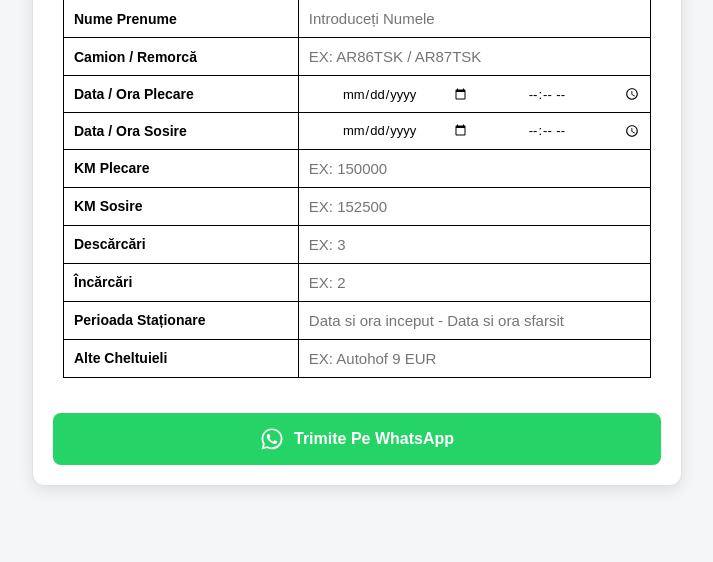
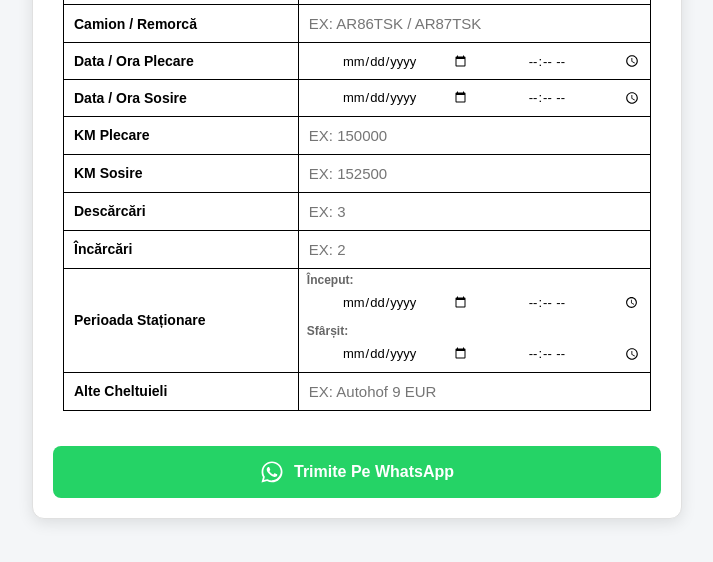
Before and after one commit to skazey/Decont, a plain HTML site: page index.html in a window 1280 px wide. Shown: the part 196-758 px from the top of the page, without its empty margins (283-996 px from the left). Drawn offline with nearby package versions, Linux system fonts and the light colour scheme.

Commit message:
Enhance 'Perioada Staționare' input fields
Added date and time inputs for 'Perioada Staționare' section with sub-labels for start and end times.

```diff
--- a/index.html
+++ b/index.html
@@ -106,6 +106,13 @@
             cursor: pointer;
             text-align: center;
         }
+        .sub-label {
+            font-size: 12px;
+            color: #666;
+            margin-bottom: 2px;
+            padding-left: 2px;
+            font-weight: bold;
+        }
         .btn-whatsapp {
             display: flex;
             align-items: center;
@@ -147,6 +154,9 @@
             }
             input, textarea {
                 font-size: 13px;
+            }
+            .sub-label {
+                font-size: 11px;
             }
         }
     </style>
@@ -200,10 +210,25 @@
                 <td class="label">Încărcări</td>
                 <td class="input-cell"><textarea id="incarcari" rows="1" placeholder="EX: 2" onfocus="scrollToElement(this)" oninput="autoExpand(this)"></textarea></td>
             </tr>
+
+            <!-- SECȚIUNEA MODIFICATĂ: PERIOADA STAȚIONARE -->
             <tr>
                 <td class="label">Perioada Staționare</td>
-                <td class="input-cell"><textarea id="stationare" rows="1" placeholder="Data si ora inceput - Data si ora sfarsit" onfocus="scrollToElement(this)" oninput="autoExpand(this)"></textarea></td>
+                <td class="input-cell">
+                    <div class="sub-label">Început:</div>
+                    <div class="datetime-container" style="margin-bottom: 8px;">
+                        <input type="date" id="dataInceputStationare" onfocus="scrollToElement(this)" onclick="this.showPicker && this.showPicker()">
+                        <input type="time" id="oraInceputStationare" onfocus="scrollToElement(this)" onclick="this.showPicker && this.showPicker()">
+                    </div>
+                    <div class="sub-label">Sfârșit:</div>
+                    <div class="datetime-container">
+                        <input type="date" id="dataSfarsitStationare" onfocus="scrollToElement(this)" onclick="this.showPicker && this.showPicker()">
+                        <input type="time" id="oraSfarsitStationare" onfocus="scrollToElement(this)" onclick="this.showPicker && this.showPicker()">
+                    </div>
+                </td>
             </tr>
+            <!-- SFÂRȘIT SECȚIUNE MODIFICATĂ -->
+
             <tr>
                 <td class="label">Alte Cheltuieli</td>
                 <td class="input-cell"><textarea id="cheltuieli" rows="1" placeholder="EX: Autohof 9 EUR" onfocus="scrollToElement(this)" oninput="autoExpand(this)"></textarea></td>
```
